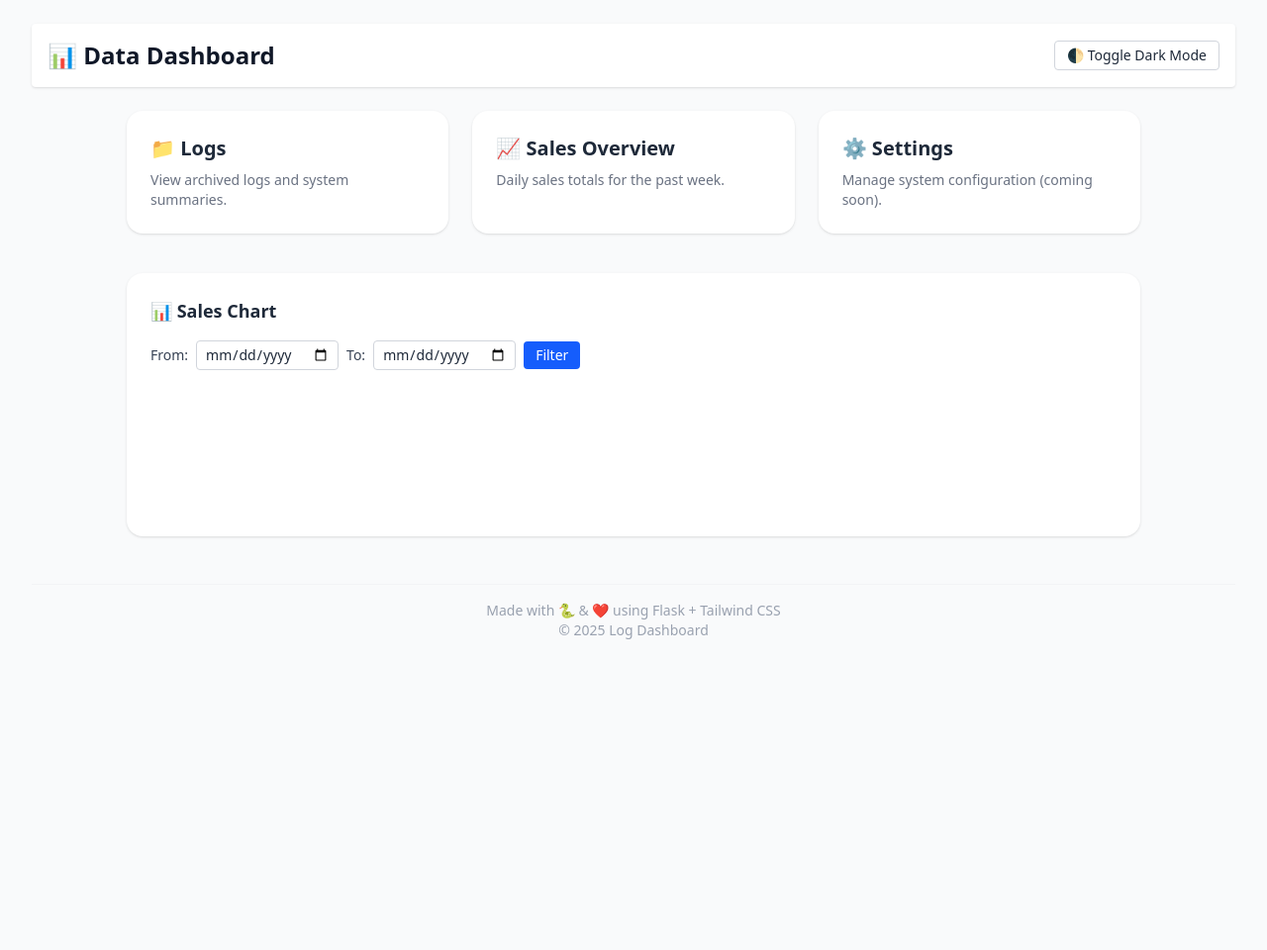
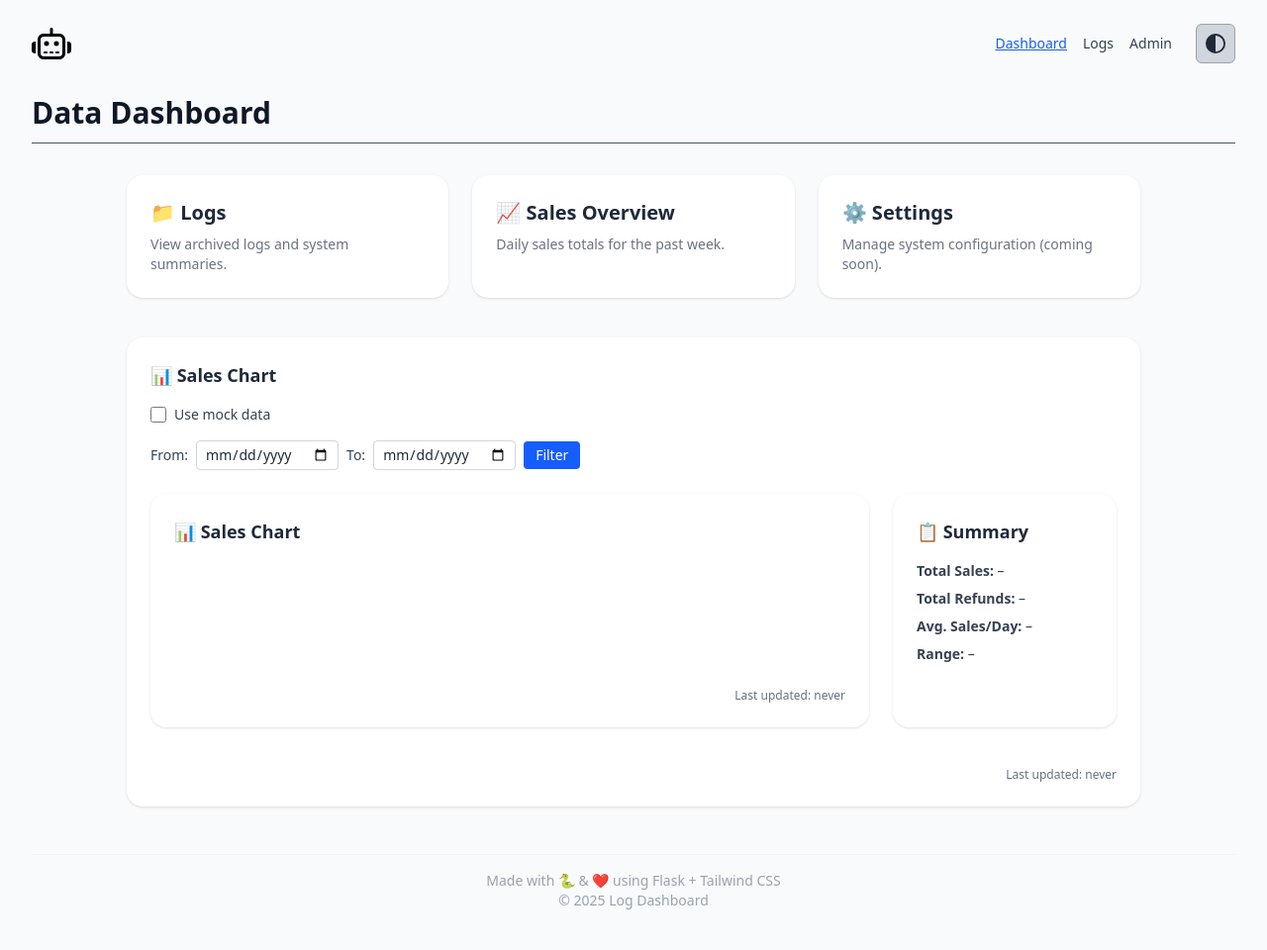
Before and after one commit to vaughn-taylor/python-playground, a Flask app: page / in a window 1280 px wide. Shown: the whole page at 99% size. Before the commit the page ends 646 px from the top, so only its background shows below. Run offline with Flask 3, Linux system fonts and the light colour scheme; style sheets or scripts are compiled from the project's sources.

Commit message:
added a db, styled nav

```diff
--- a/src/backend/routes/dashboard.py
+++ b/src/backend/routes/dashboard.py
@@ -1,8 +1,9 @@
-from flask import Blueprint, render_template, jsonify, request
+from flask import Blueprint, render_template, jsonify, request, redirect
 from src.backend.utils.assets import get_asset_path
-from datetime import datetime
-import csv
+from datetime import datetime, timedelta
 import os
+import random
+import sqlite3
 
 dashboard_bp = Blueprint("dashboard", __name__)
 
@@ -21,29 +22,186 @@ def api_sales():
     start = request.args.get("start")
     end = request.args.get("end")
 
-    csv_path = os.path.abspath(os.path.join(os.path.dirname(__file__), '..', '..', '..', 'data', 'sales.csv'))
+    db_path = os.path.abspath(os.path.join(os.path.dirname(__file__), '..', '..', '..', 'data', 'app.db'))
+    conn = sqlite3.connect(db_path)
+    cursor = conn.cursor()
 
     try:
-        with open(csv_path, newline='') as csvfile:
-            reader = csv.DictReader(csvfile)
-            for row in reader:
-                date_str = row["date"]
-                total = int(row["total"])
+        if start and end:
+            query = "SELECT date, total, refunds FROM sales WHERE date BETWEEN ? AND ? ORDER BY date"
+            cursor.execute(query, (start, end))
+        else:
+            query = "SELECT date, total, refunds FROM sales ORDER BY date"
+            cursor.execute(query)
 
-                # Robust date filter using datetime objects
-                if start and end:
-                    try:
-                        start_dt = datetime.strptime(start, "%Y-%m-%d")
-                        end_dt = datetime.strptime(end, "%Y-%m-%d")
-                        row_dt = datetime.strptime(date_str, "%Y-%m-%d")
+        rows = cursor.fetchall()
+        for date, total, refunds in rows:
+            sales_data.append({
+                "date": date,
+                "total": total,
+                "refunds": refunds
+            })
 
-                        if not (start_dt <= row_dt <= end_dt):
-                            continue
-                    except ValueError:
-                        continue  # skip rows with invalid dates
-
-                sales_data.append({"date": date_str, "total": total})
     except Exception as e:
         return jsonify({"error": str(e)}), 500
+    finally:
+        conn.close()
 
     return jsonify(sales_data)
+
+@dashboard_bp.route("/api/mock-sales")
+def api_mock_sales():
+    today = datetime.today()
+    days = 14
+
+    mock_data = []
+    for i in range(days):
+        date = (today - timedelta(days=days - i)).strftime("%Y-%m-%d")
+        total = random.randint(100, 300)
+        refunds = random.randint(5, 30)
+
+        mock_data.append({
+            "date": date,
+            "total": total,
+            "refunds": refunds
+        })
+
+    return jsonify(mock_data)
+
+@dashboard_bp.route("/api/totals")
+def api_totals():
+    start = request.args.get("start")
+    end = request.args.get("end")
+
+    db_path = os.path.abspath(os.path.join(os.path.dirname(__file__), '..', '..', '..', 'data', 'app.db'))
+    conn = sqlite3.connect(db_path)
+    cursor = conn.cursor()
+
+    try:
+        if start and end:
+            cursor.execute("""
+                SELECT
+                    SUM(total),
+                    SUM(refunds),
+                    AVG(total),
+                    MIN(date),
+                    MAX(date)
+                FROM sales
+                WHERE date BETWEEN ? AND ?
+            """, (start, end))
+        else:
+            cursor.execute("""
+                SELECT
+                    SUM(total),
+                    SUM(refunds),
+                    AVG(total),
+                    MIN(date),
+                    MAX(date)
+                FROM sales
+            """)
+
+        total, refunds, average, first_date, last_date = cursor.fetchone()
+
+        result = {
+            "total_sales": total or 0,
+            "total_refunds": refunds or 0,
+            "average_sales": round(average or 0, 2),
+            "first_date": first_date,
+            "last_date": last_date
+        }
+
+    except Exception as e:
+        return jsonify({"error": str(e)}), 500
+    finally:
+        conn.close()
+
+    return jsonify(result)
+
+@dashboard_bp.route("/api/mock-totals")
+def api_mock_totals():
+    total_sales = random.randint(3000, 5000)
+    total_refunds = random.randint(150, 400)
+    avg_sales = round(total_sales / 14, 2)
+
+    today = datetime.today()
+    first_date = (today - timedelta(days=13)).strftime("%Y-%m-%d")
+    last_date = today.strftime("%Y-%m-%d")
+
+    return jsonify({
+        "total_sales": total_sales,
+        "total_refunds": total_refunds,
+        "average_sales": avg_sales,
+        "first_date": first_date,
+        "last_date": last_date
+    })
+
+@dashboard_bp.route("/admin", methods=["GET", "POST"])
+def admin_panel():
+    db_path = os.path.abspath(os.path.join(os.path.dirname(__file__), '..', '..', '..', 'data', 'app.db'))
+    conn = sqlite3.connect(db_path)
+    cursor = conn.cursor()
+
+    if request.method == "POST":
+        date = request.form.get("date")
+        total = request.form.get("total")
+        refunds = request.form.get("refunds")
+
+        cursor.execute(
+            "INSERT INTO sales (date, total, refunds) VALUES (?, ?, ?)",
+            (date, total, refunds)
+        )
+        conn.commit()
+
+    cursor.execute("SELECT id, date, total, refunds FROM sales ORDER BY date DESC LIMIT 25")
+    rows = cursor.fetchall()
+    conn.close()
+
+    sales = [{"id": r[0], "date": r[1], "total": r[2], "refunds": r[3]} for r in rows]
+
+    return render_template(
+        "admin.html",
+        get_asset_path=get_asset_path,
+        page_title="Admin",
+        page_icon="🛠️",
+        sales=sales
+    )
+
+@dashboard_bp.route("/admin/edit/<int:sale_id>", methods=["GET", "POST"])
+def edit_sale(sale_id):
+    db_path = os.path.abspath(os.path.join(os.path.dirname(__file__), '..', '..', '..', 'data', 'app.db'))
+    conn = sqlite3.connect(db_path)
+    cursor = conn.cursor()
+
+    if request.method == "POST":
+        date = request.form.get("date")
+        total = request.form.get("total")
+        refunds = request.form.get("refunds")
+
+        cursor.execute(
+            "UPDATE sales SET date = ?, total = ?, refunds = ? WHERE id = ?",
+            (date, total, refunds, sale_id)
+        )
+        conn.commit()
+        conn.close()
+        return redirect("/admin")
+
+    cursor.execute("SELECT id, date, total, refunds FROM sales WHERE id = ?", (sale_id,))
+    row = cursor.fetchone()
+    conn.close()
+
+    if not row:
+        return "Sale not found", 404
+
+    sale = {"id": row[0], "date": row[1], "total": row[2], "refunds": row[3]}
+    return render_template("edit_sale.html", sale=sale, get_asset_path=get_asset_path, page_title="Edit Sale", page_icon="✏️")
+
+@dashboard_bp.route("/admin/delete/<int:sale_id>")
+def delete_sale(sale_id):
+    db_path = os.path.abspath(os.path.join(os.path.dirname(__file__), '..', '..', '..', 'data', 'app.db'))
+    conn = sqlite3.connect(db_path)
+    cursor = conn.cursor()
+
+    cursor.execute("DELETE FROM sales WHERE id = ?", (sale_id,))
+    conn.commit()
+    conn.close()
+    return redirect("/admin")
--- a/src/backend/templates/archive.html
+++ b/src/backend/templates/archive.html
@@ -1,7 +1,7 @@
 {% extends "layout/base.html" %}
 {% block content %}
 
-<h2 class="text-lg font-semibold text-gray-800 dark:text-white mb-4">🗃️ Archived Logs</h2>
+<h2 class="text-lg font-semibold text-gray-800 dark:text-white mb-4">Archived Logs</h2>
 
 <div class="grid gap-4 sm:grid-cols-2 lg:grid-cols-3">
     {% if files %}
--- a/src/backend/templates/components/navbar.html
+++ b/src/backend/templates/components/navbar.html
@@ -1,11 +1,83 @@
-<header class="bg-white dark:bg-gray-800 shadow mb-6 p-4 rounded">
-    <nav class="flex items-center justify-between">
-        <h1 class="text-2xl font-bold text-gray-900 dark:text-white">
-            {{ page_icon | default("📊") }} {{ page_title | default("Data Dashboard") }}
-        </h1>
-        <button id="toggleDarkMode"
-            class="text-sm px-3 py-1 border border-gray-300 dark:border-gray-600 rounded bg-white dark:bg-gray-700 hover:bg-gray-100 dark:hover:bg-gray-600 transition">
-            🌓 Toggle Dark Mode
+<header>
+    <nav class="flex items-center justify-between relative z-50">
+
+        <!-- Logo + Title -->
+        <div class="flex items-center space-x-4">
+            <a href="/">
+                <svg class="w-10 h-10 dark:fill-white hover:fill-orange-600 fill-black"
+                    xmlns="http://www.w3.org/2000/svg" viewBox="0 0 640 512">
+                    <path
+                        d="M320 0c13.3 0 24 10.7 24 24l0 72 104 0c53 0 96 43 96 96l0 224c0 53-43 96-96 96l-256 0c-53 0-96-43-96-96l0-224c0-53 43-96 96-96l104 0 0-72c0-13.3 10.7-24 24-24zM192 144c-26.5 0-48 21.5-48 48l0 224c0 26.5 21.5 48 48 48l256 0c26.5 0 48-21.5 48-48l0-224c0-26.5-21.5-48-48-48l-128 0-128 0zM48 224l16 0 0 192-16 0c-26.5 0-48-21.5-48-48l0-96c0-26.5 21.5-48 48-48zm544 0c26.5 0 48 21.5 48 48l0 96c0 26.5-21.5 48-48 48l-16 0 0-192 16 0zM208 384l32 0c8.8 0 16 7.2 16 16s-7.2 16-16 16l-32 0c-8.8 0-16-7.2-16-16s7.2-16 16-16zm96 0l32 0c8.8 0 16 7.2 16 16s-7.2 16-16 16l-32 0c-8.8 0-16-7.2-16-16s7.2-16 16-16zm96 0l32 0c8.8 0 16 7.2 16 16s-7.2 16-16 16l-32 0c-8.8 0-16-7.2-16-16s7.2-16 16-16zM200 256a40 40 0 1 1 80 0 40 40 0 1 1 -80 0zm200-40a40 40 0 1 1 0 80 40 40 0 1 1 0-80z" />
+                </svg>
+            </a>
+        </div>
+
+        <!-- Hamburger toggle -->
+        <button id="navToggle"
+            class="md:hidden text-gray-700 dark:text-gray-300 hover:text-blue-600 dark:hover:text-blue-400 focus:outline-none text-xl transition-transform duration-200 z-50"
+            aria-label="Toggle navigation">
+            <span id="navIcon" class="inline-block transition-transform">☰</span>
         </button>
+
+        <!-- Desktop Nav + Toggle -->
+        <div class="hidden md:flex items-center space-x-6">
+            <ul class="flex space-x-4 text-sm font-medium text-gray-700 dark:text-gray-300">
+                <li>
+                    <a href="{{ url_for('dashboard.index') }}"
+                        class="nav-link {% if request.path == '/' %}text-blue-600 dark:text-blue-400 underline{% endif %}">Dashboard</a>
+                </li>
+                <li>
+                    <a href="{{ url_for('logs.index') }}"
+                        class="nav-link {% if '/logs' in request.path %}text-blue-600 dark:text-blue-400 underline{% endif %}">Logs</a>
+                </li>
+                <li>
+                    <a href="{{ url_for('dashboard.admin_panel') }}"
+                        class="nav-link {% if '/admin' in request.path %}text-blue-600 dark:text-blue-400 underline{% endif %}">Admin</a>
+                </li>
+            </ul>
+
+            <!-- Dark Mode Toggle -->
+            <button id="toggleDarkMode"
+                class="w-10 h-10 flex items-center justify-center rounded-md border border-gray-400 bg-gray-300 dark:bg-gray-700">
+                <svg class="w-5 h-5 fill-current" xmlns="http://www.w3.org/2000/svg" viewBox="0 0 512 512">
+                    <path
+                        d="M464 256c0-114.9-93.1-208-208-208l0 416c114.9 0 208-93.1 208-208zM0 256a256 256 0 1 1 512 0A256 256 0 1 1 0 256z" />
+                </svg>
+            </button>
+        </div>
     </nav>
+
+    <!-- Mobile drawer nav -->
+    <div id="navDrawer"
+        class="fixed inset-0 z-40 bg-white dark:bg-gray-900 flex flex-col items-center justify-start space-y-6 text-lg font-medium text-gray-800 dark:text-gray-100 transform translate-x-full transition-transform duration-300 ease-in-out md:hidden pt-24">
+        <a href="{{ url_for('dashboard.index') }}" class="nav-link">Dashboard</a>
+        <a href="{{ url_for('logs.index') }}" class="nav-link">Logs</a>
+        <a href="{{ url_for('dashboard.admin_panel') }}" class="nav-link">Admin</a>
+    </div>
+
+    <!-- Drawer Nav Script -->
+    <script>
+        const navToggle = document.getElementById('navToggle');
+        const navDrawer = document.getElementById('navDrawer');
+        const navIcon = document.getElementById('navIcon');
+        const navLinks = document.querySelectorAll('.nav-link');
+
+        navToggle?.addEventListener('click', () => {
+            navDrawer.classList.toggle('translate-x-full');
+            navIcon.textContent = navDrawer.classList.contains('translate-x-full') ? '☰' : '✖';
+        });
+
+        navLinks.forEach(link => {
+            link.addEventListener('click', () => {
+                if (window.innerWidth < 768 && !navDrawer.classList.contains('translate-x-full')) {
+                    navDrawer.classList.add('translate-x-full');
+                    navIcon.textContent = '☰';
+                }
+            });
+        });
+    </script>
 </header>
+
+<h1 class="mt-8 mb-8 pb-3 text-3xl font-bold text-gray-900 dark:text-white border-b border-gray-600">
+    {{ page_title | default("Data Dashboard") }}
+</h1>
--- a/src/backend/templates/index.html
+++ b/src/backend/templates/index.html
@@ -22,6 +22,11 @@
 <!-- Chart Section -->
 <div class="bg-white dark:bg-gray-800 p-6 rounded-2xl shadow mb-10">
   <h2 class="text-lg font-semibold text-gray-800 dark:text-white mb-4">📊 Sales Chart</h2>
+  <!-- Mock Data Toggle -->
+  <div class="flex items-center gap-2 mb-4">
+    <input type="checkbox" id="mockToggle" class="w-4 h-4 rounded border-gray-300 text-blue-600">
+    <label for="mockToggle" class="text-sm text-gray-700 dark:text-gray-300">Use mock data</label>
+  </div>
   <!-- Date Filter -->
   <form id="sales-filter" class="flex flex-wrap gap-2 items-center mb-6">
     <label class="text-sm text-gray-700 dark:text-gray-300">From:</label>
@@ -34,7 +39,30 @@
 
     <button type="submit" class="px-3 py-1 rounded bg-blue-600 text-white text-sm hover:bg-blue-700">Filter</button>
   </form>
-  <canvas id="salesChart" height="120"></canvas>
+  <div class="grid grid-cols-1 lg:grid-cols-4 gap-6 mb-10">
+    <!-- Chart -->
+    <div class="lg:col-span-3 bg-white dark:bg-gray-800 p-6 rounded-2xl shadow">
+      <h2 class="text-lg font-semibold text-gray-800 dark:text-white mb-4">📊 Sales Chart</h2>
+      <canvas id="salesChart" height="120"></canvas>
+      <p id="last-updated" class="text-xs text-gray-500 dark:text-gray-400 mt-2 text-right">
+        Last updated: never
+      </p>
+    </div>
+
+    <!-- Summary -->
+    <div class="lg:col-span-1 bg-white dark:bg-gray-800 p-6 rounded-2xl shadow">
+      <h2 class="text-lg font-semibold text-gray-800 dark:text-white mb-4">📋 Summary</h2>
+      <div id="summary-stats" class="text-sm text-gray-700 dark:text-gray-300 space-y-2">
+        <p><strong>Total Sales:</strong> <span id="stat-total-sales">–</span></p>
+        <p><strong>Total Refunds:</strong> <span id="stat-total-refunds">–</span></p>
+        <p><strong>Avg. Sales/Day:</strong> <span id="stat-avg-sales">–</span></p>
+        <p><strong>Range:</strong> <span id="stat-range">–</span></p>
+      </div>
+    </div>
+  </div>
+  <p id="last-updated" class="text-xs text-gray-500 dark:text-gray-400 mt-2 text-right">
+    Last updated: never
+  </p>
 </div>
 
 {% endblock %}
--- a/src/backend/templates/layout/base.html
+++ b/src/backend/templates/layout/base.html
@@ -24,8 +24,7 @@
     {% block head %}{% endblock %}
 </head>
 
-<body
-    class="min-h-screen bg-gray-50 text-gray-800 dark:bg-gray-900 dark:text-gray-100 font-sans px-4 py-6 sm:px-6 lg:px-8">
+<body class="min-h-screen bg-gray-50 text-gray-800 dark:bg-gray-900 dark:text-gray-100 font-sans px-8 py-6">
 
     {% include 'components/navbar.html' %}
 
```
Also changed, not shown: data/sales.csv (+15 -15 lines), seed_sales_db.py (added, +39 -0 lines), src/backend/templates/admin.html (added, +67 -0 lines), src/backend/templates/edit_sale.html (added, +34 -0 lines), src/frontend/main.js (+80 -18 lines), data/app.db (added).
